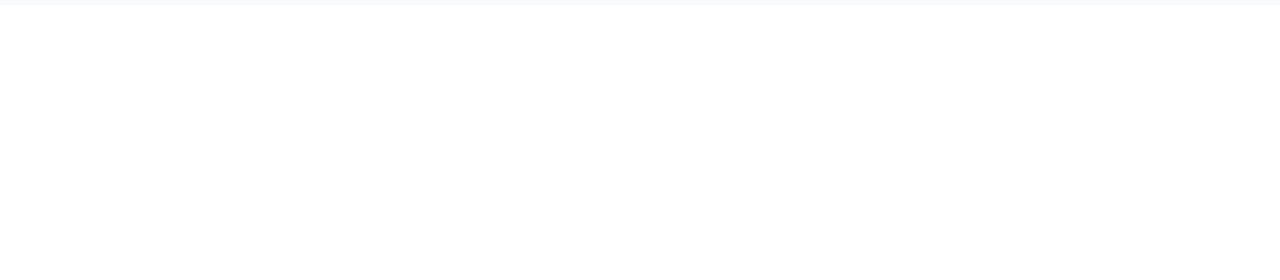
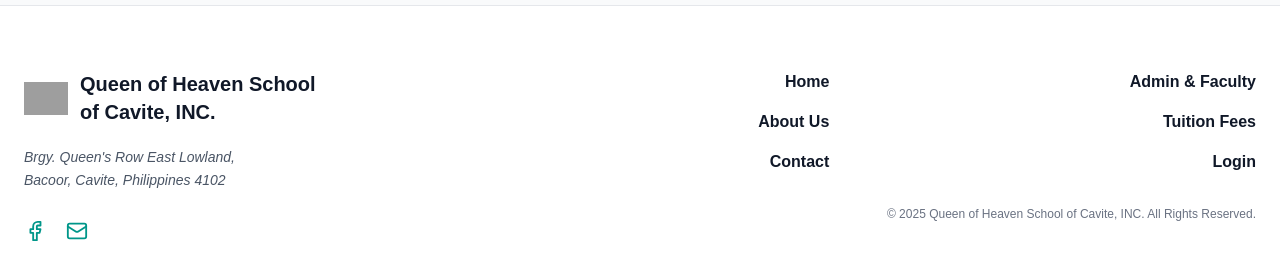
Before and after one commit to ezzzep/QHS---Website, a Next.js app: page / in a window 1280 px wide. Shown: the part 1159-1439 px from the top of the page. Before the commit the page ends 1164 px from the top, so only its background shows below. Built offline with nearby package versions, Linux system fonts and the light colour scheme; no server answers; the database is empty; grey boxes are pictures that could not be loaded.

Commit message:
added footer

```diff
--- /dev/null
+++ b/src/app/components/footer.tsx
@@ -0,0 +1,91 @@
+"use client";
+
+import Link from "next/link";
+import Image from "next/image";
+import { Facebook, Mail } from "lucide-react";
+
+export default function Footer() {
+  const year = new Date().getFullYear();
+
+  return (
+    <footer className="bg-white border-t border-gray-200">
+      <div className="max-w-7xl mx-auto px-6 py-16">
+        <div className="grid grid-cols-1 md:grid-cols-3 gap-12">
+          <div className="space-y-5">
+            <Link href="/" className="flex items-center gap-3">
+              <Image
+                src="/images/logo.png"
+                alt="Queen of Heaven School"
+                width={44}
+                height={44}
+              />
+              <span className="text-xl font-semibold text-gray-900">
+                Queen of Heaven School
+                <br />
+                of Cavite, INC.
+              </span>
+            </Link>
+
+            <p className="text-gray-600 text-sm leading-relaxed max-w-sm  italic">
+              Brgy. Queen&apos;s Row East Lowland,
+              <br />
+              Bacoor, Cavite, Philippines 4102
+            </p>
+
+            <div className="flex gap-5 pt-2 text-teal-600">
+
+              <a
+                href="https://www.facebook.com/profile.php?id=100069498575852"
+                aria-label="Facebook"
+                className="hover:text-teal-700 transition"
+              >
+                <Facebook width={22} height={22} />
+              </a>
+
+              <a
+                href="mailto:queenofheavenschool@gmail.com"
+                aria-label="Email"
+                className="hover:text-teal-700 transition"
+              >
+                <Mail width={22} height={22} />
+              </a>
+            </div>
+          </div>
+
+          <div className="md:text-right">
+            <ul className="space-y-4 text-gray-900 font-bold">
+              <li>
+                <Link href="/">Home</Link>
+              </li>
+              <li>
+                <Link href="/about">About Us</Link>
+              </li>
+              <li>
+                <Link href="/contact">Contact</Link>
+              </li>
+            </ul>
+          </div>
+
+          <div className="md:text-right">
+            <ul className="space-y-4 text-gray-900 font-bold">
+              <li>
+                <Link href="/faculty">Admin & Faculty</Link>
+              </li>
+              <li>
+                <Link href="/tuition">Tuition Fees</Link>
+              </li>
+              <li>
+                <Link href="/login">Login</Link>
+              </li>
+            </ul>
+
+            <p className="mt-8 text-xs text-gray-500">
+              © {year} Queen of Heaven School of Cavite, INC. All Rights
+              Reserved.
+            </p>
+          </div>
+        </div>
+      </div>
+    </footer>
+  );
+}
--- a/src/app/layout.tsx
+++ b/src/app/layout.tsx
@@ -1,6 +1,7 @@
 import { Montserrat } from "next/font/google";
 import "./globals.css";
 import Navbar from "./components/navbar";
+import Footer from "./components/footer";
 
 const montserrat = Montserrat({
   variable: "--font-montserrat",
@@ -18,9 +19,8 @@
       <body className={`${montserrat.variable} antialiased bg-white`}>
         {/* Navbar */}
         <Navbar />
-
-        {/* Page Content */}
         <main>{children}</main>
+        <Footer/>
       </body>
     </html>
   );
```
